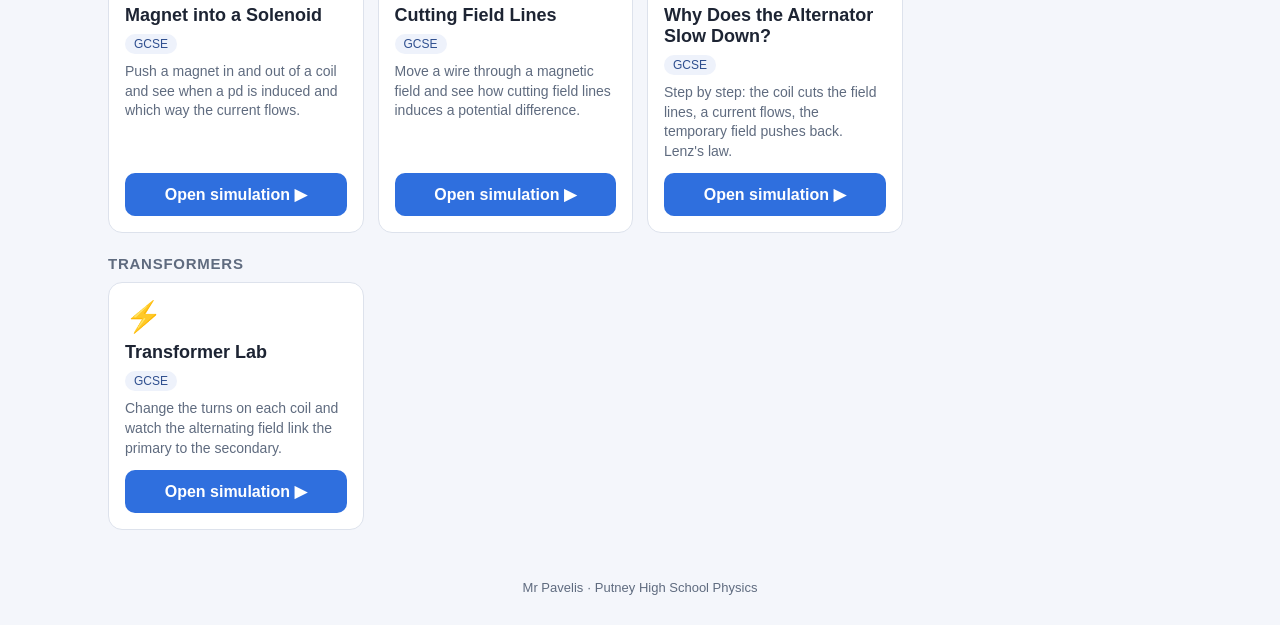
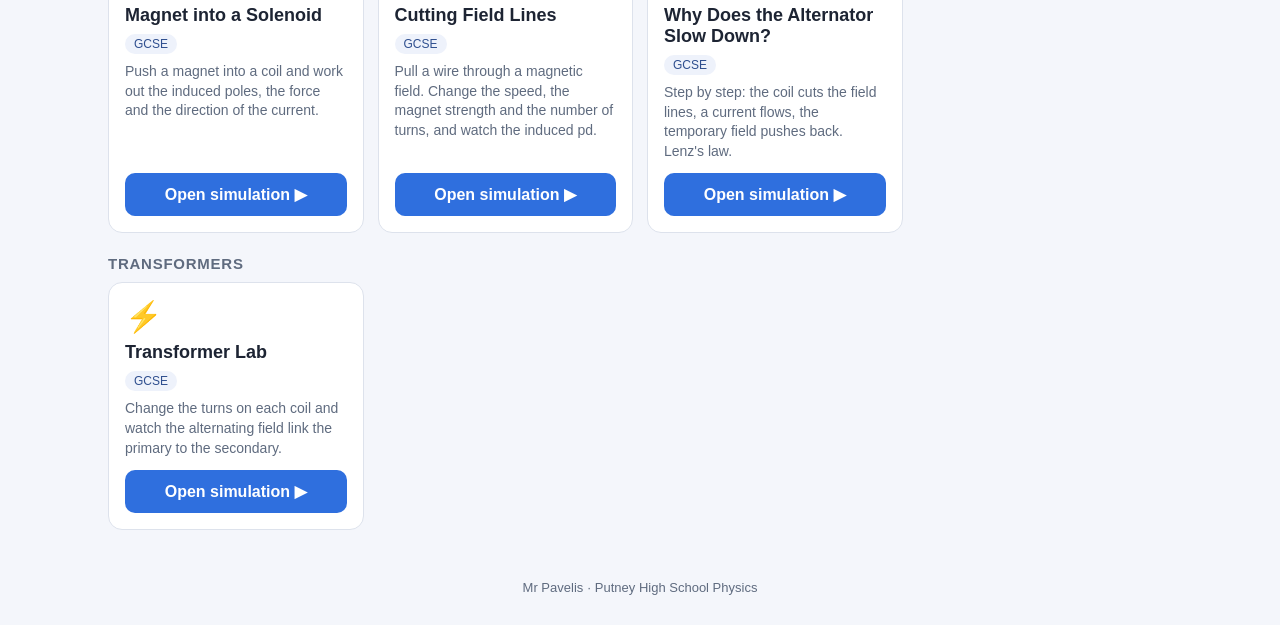
Before and after one commit to nikpavelis1/physics-sims, a plain HTML site: page index.html in a window 1280 px wide. Shown: the part 294-919 px from the top of the page. Drawn offline with Linux system fonts and the light colour scheme.

Commit message:
Add files via upload

```diff
--- a/index.html
+++ b/index.html
@@ -44,10 +44,10 @@
 const SIMS = [
   { topic:'Electromagnetic induction', icon:'🧲', title:'Magnet into a Solenoid',
     file:'Magnet_into_Solenoid.html', level:'GCSE',
-    desc:'Push a magnet in and out of a coil and see when a pd is induced and which way the current flows.' },
+    desc:'Push a magnet into a coil and work out the induced poles, the force and the direction of the current.' },
   { topic:'Electromagnetic induction', icon:'✂️', title:'Cutting Field Lines',
     file:'Cutting_Field_Lines.html', level:'GCSE',
-    desc:'Move a wire through a magnetic field and see how cutting field lines induces a potential difference.' },
+    desc:'Pull a wire through a magnetic field. Change the speed, the magnet strength and the number of turns, and watch the induced pd.' },
   { topic:'Electromagnetic induction', icon:'🔄', title:'Why Does the Alternator Slow Down?',
     file:'Lenz_Alternator_Steps.html', level:'GCSE',
     desc:'Step by step: the coil cuts the field lines, a current flows, the temporary field pushes back. Lenz\'s law.' },
```
